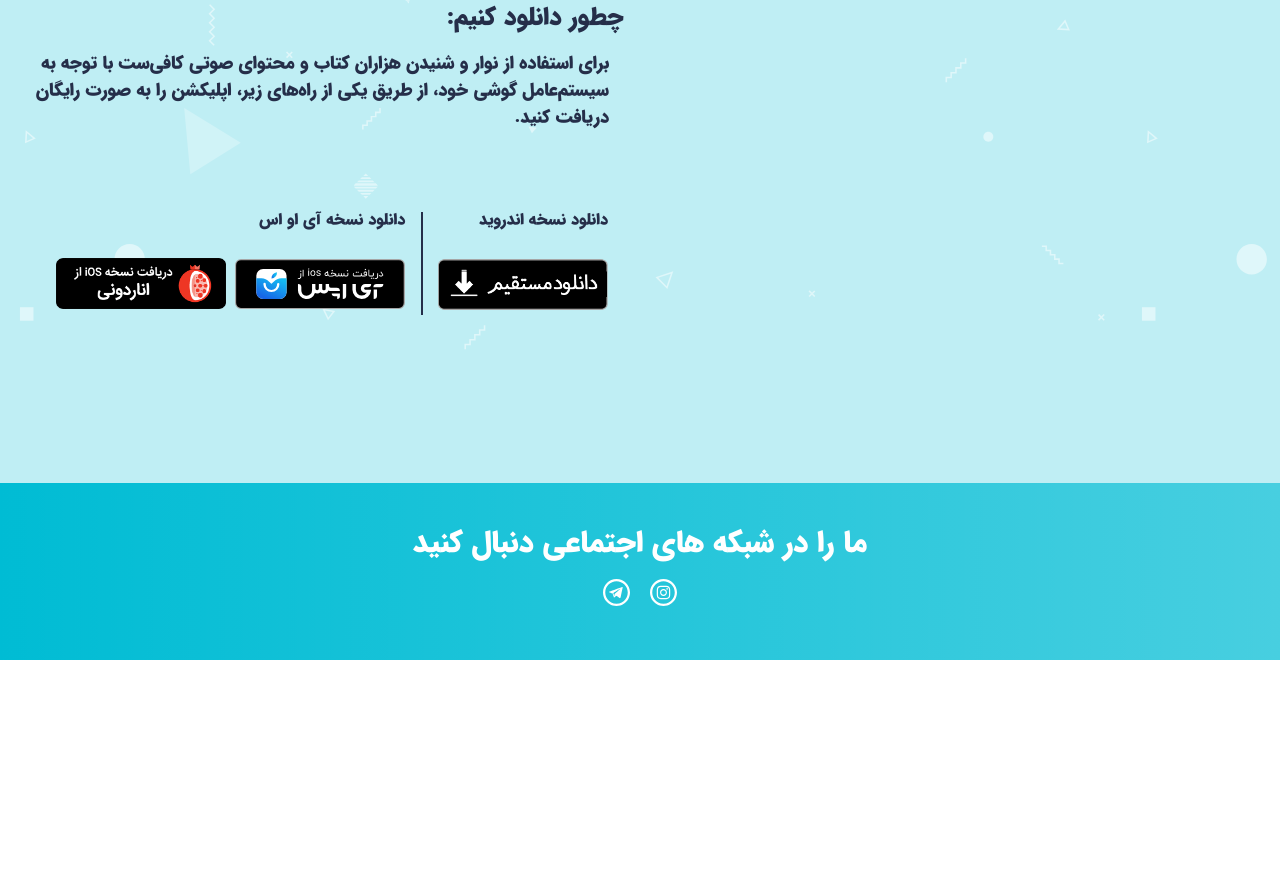
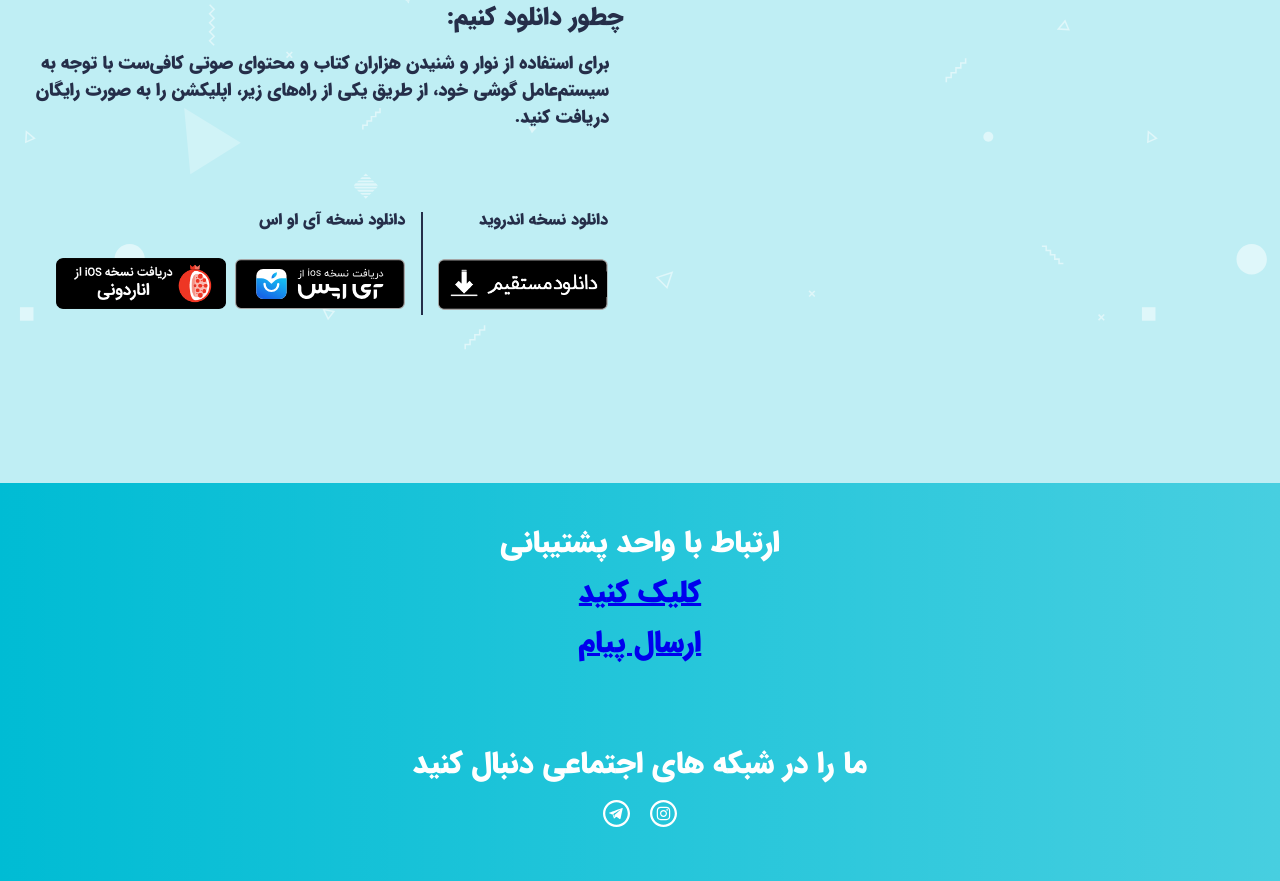
Before and after one commit to ahangape/landing, a plain HTML site: page index.html in a window 1280 px wide. Shown: the part 2449-3330 px from the top of the page. Before the commit the page ends 3109 px from the top, so only its background shows below. Drawn offline with nearby package versions, Linux system fonts and the light colour scheme; no server answers; files whose address does not match are found by name.

Commit message:
update contactus

```diff
--- a/index.html
+++ b/index.html
@@ -261,6 +261,18 @@
     </section>
 
     <section id="footer">
+                <div class="container">
+            <h2 class="title">ارتباط با واحد پشتیبانی<br>
+                <ol id="">
+                    <li style="padding-bottom: 20px;">
+                        <a href="tel:09011214137" target="_blank">کلیک کنید</a>
+                    </li>
+                    <li>
+                        <a href="whatsapp://send?phone=989032324184&text=%D8%A8%D8%A7%20%D8%B3%D9%84%D8%A7%D9%85%D8%8C%20%D8%A7%DB%8C%D9%86%D8%AC%D8%A7%D9%86%D8%A8%20%D8%AF%D8%B1%20%D8%AE%D9%88%D8%A7%D8%B3%D8%AA%20%D9%85%D8%B4%D8%A7%D9%88%D8%B1%D9%87%20%D8%AF%D8%A7%D8%B1%D9%85">ارسال پیام </a>
+                    </li>
+                </ol>
+            </h2>
+        </div>
         <div class="container">
             <h2 class="title">ما را در شبکه های اجتماعی دنبال کنید<br>
                 <ol id="wrapper-social-media">
```
